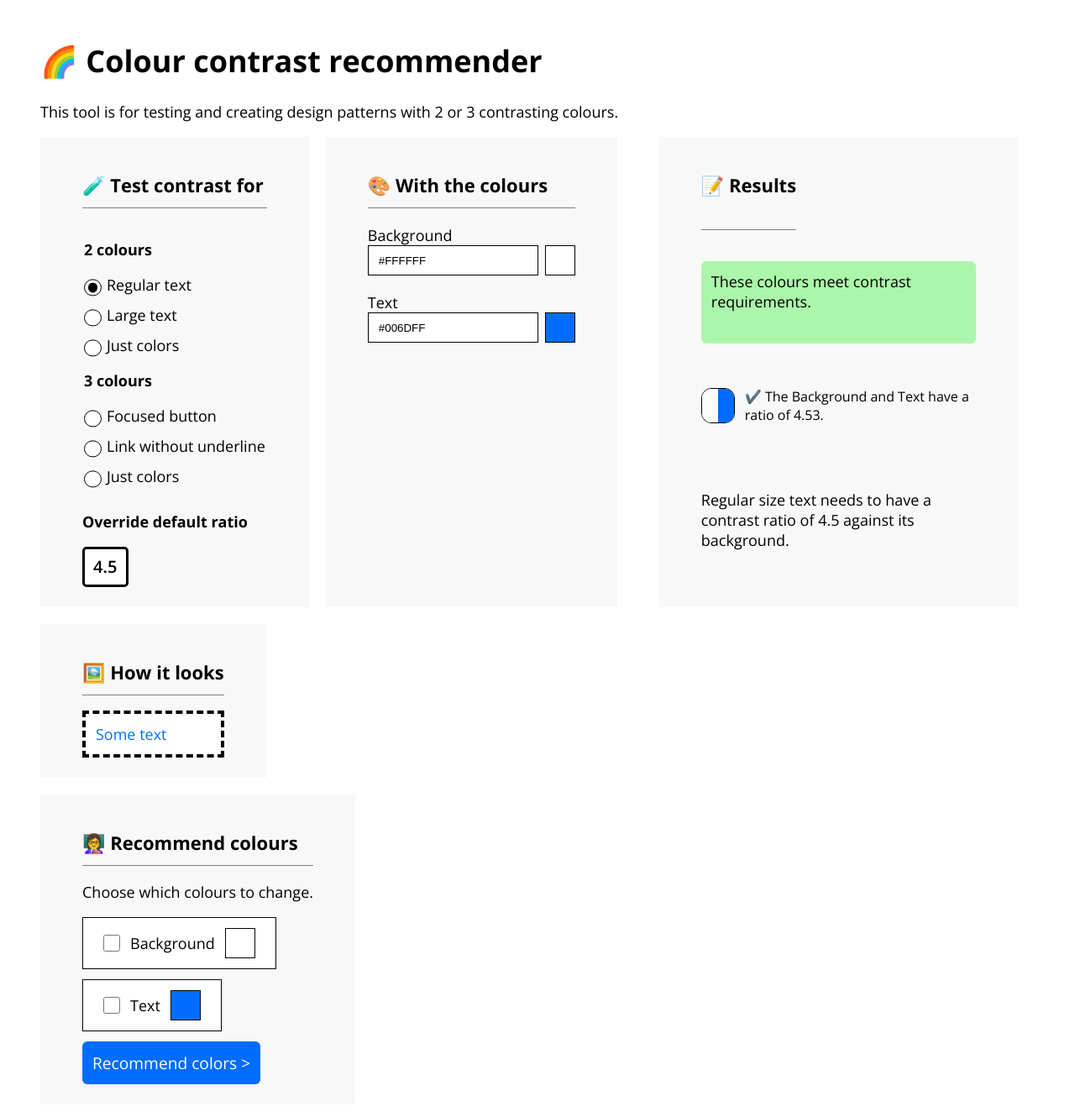
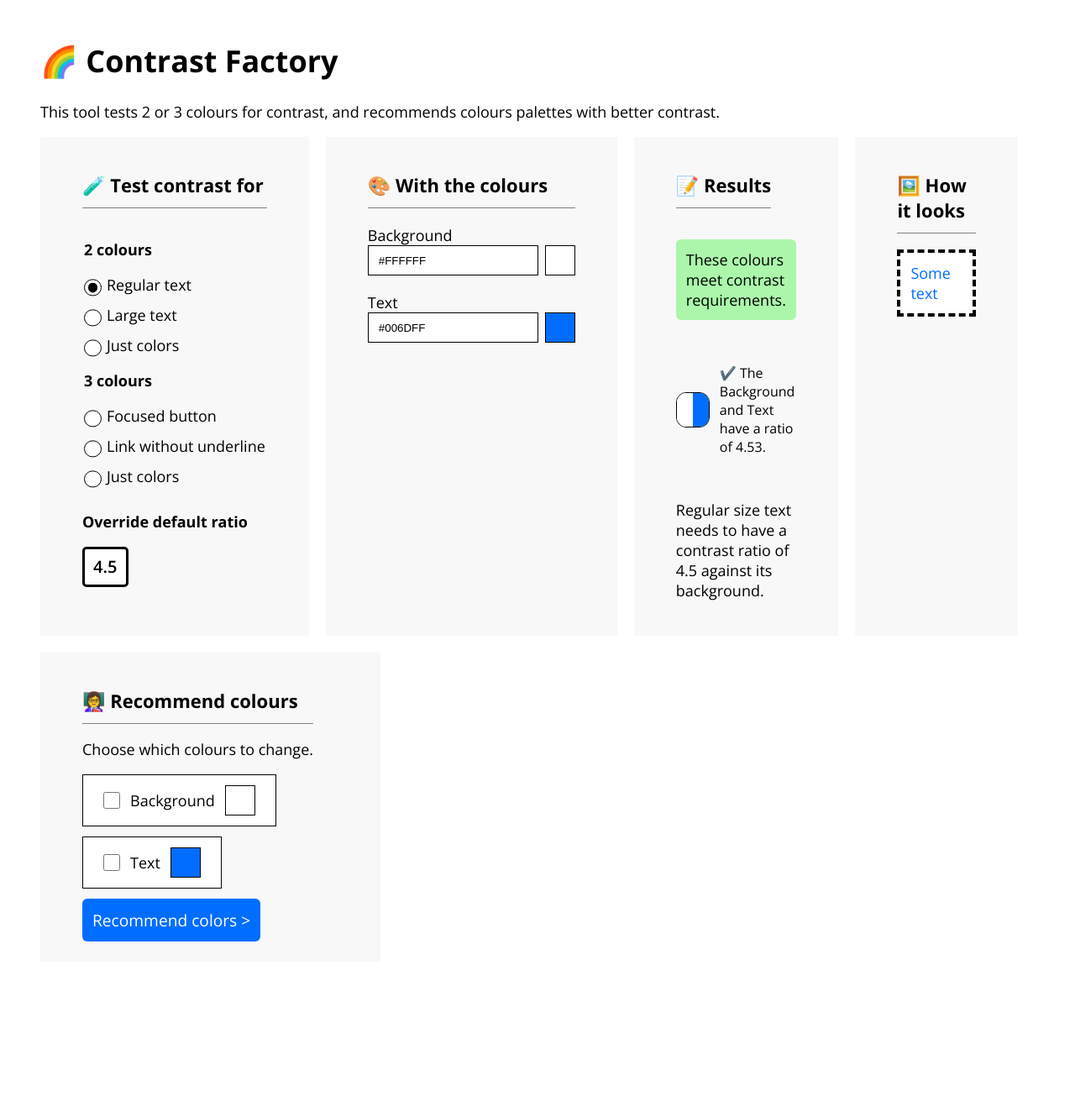
Before and after one commit to tichaelmurvey/3-way-contrast-rec, a React (Create React App) app: page / in a window 1280 px wide. Shown: the top 1330 px of the page at 84% size. After the commit the page ends 1193 px from the top, so only its background shows below. Built offline with nearby package versions, Linux system fonts and the light colour scheme.

Commit message:
updated site name

```diff
--- a/src/App.css
+++ b/src/App.css
@@ -165,6 +165,7 @@ input[type="radio"] {
     font-weight: 400;
     padding: 12px;
     border-radius: 6px;
+    width: 100%;
 }
 
 .passfail.pass {
@@ -229,19 +230,27 @@ svg {
 /* FIXES */
 .fixes {
     display: flex;
+    flex-wrap: wrap;
 }
 
 .fixesInput {
     min-width: fit-content;
+    margin-right: 30px;
+}
+
+.resultsContainer {
+    max-width: fit-content;
+    flex: 1 1 10rem;
+
 }
 
 .results {
     display: flex;
     flex-wrap: wrap;
-    margin-left: 30px;
 }
 
 .result {
+    min-width: max-content;
     font-size: 1rem;
     border: 2px solid gray;
     margin: 14px;
@@ -293,3 +302,7 @@ button.get-fixes {
 button.get-fixes:hover {
     box-shadow: 4px 4px #90bef9;
 }
+
+button.see-more{
+    margin-left: 12px;
+}
--- a/src/App.js
+++ b/src/App.js
@@ -28,8 +28,8 @@ function App() {
         <link rel="preconnect" href="https://fonts.googleapis.com" />
         <link rel="preconnect" href="https://fonts.gstatic.com" crossOrigin />
         <link href="https://fonts.googleapis.com/css2?family=Open+Sans:ital,wght@0,300;0,400;0,500;0,600;0,700;0,800;1,300;1,400;1,500;1,600;1,700;1,800&display=swap" rel="stylesheet" />
-        <h1>🌈 Colour contrast recommender</h1>
-        <p>This tool is for testing and creating design patterns with 2 or 3 contrasting colours.</p>
+        <h1>🌈 Contrast Factory</h1>
+        <p>This tool tests 2 or 3 colours for contrast, and recommends colours palettes with better contrast.</p>
         <div className="toolset">
           <div className="section choose-example">
             <h2>🧪 Test contrast for</h2>
--- a/src/components/fixes.js
+++ b/src/components/fixes.js
@@ -92,10 +92,10 @@ function ResultBlock({changeColors, keepColors, ratio, test, numColors, setNumCo
       return numColors < 20 ?
       <button onClick={()=>{
         setNumColors(20);
-      }} className="get-fixes" style={{marginLeft: " 40px"}}>See more</button>
+      }} className="get-fixes see-more" >See more</button>
       :  <button onClick={()=>{
         setNumColors(4);
-      }} className="get-fixes" style={{marginLeft: " 40px"}}>See less</button>
+      }} className="get-fixes see-more" >See less</button>
     }
   return(
     <>
```
